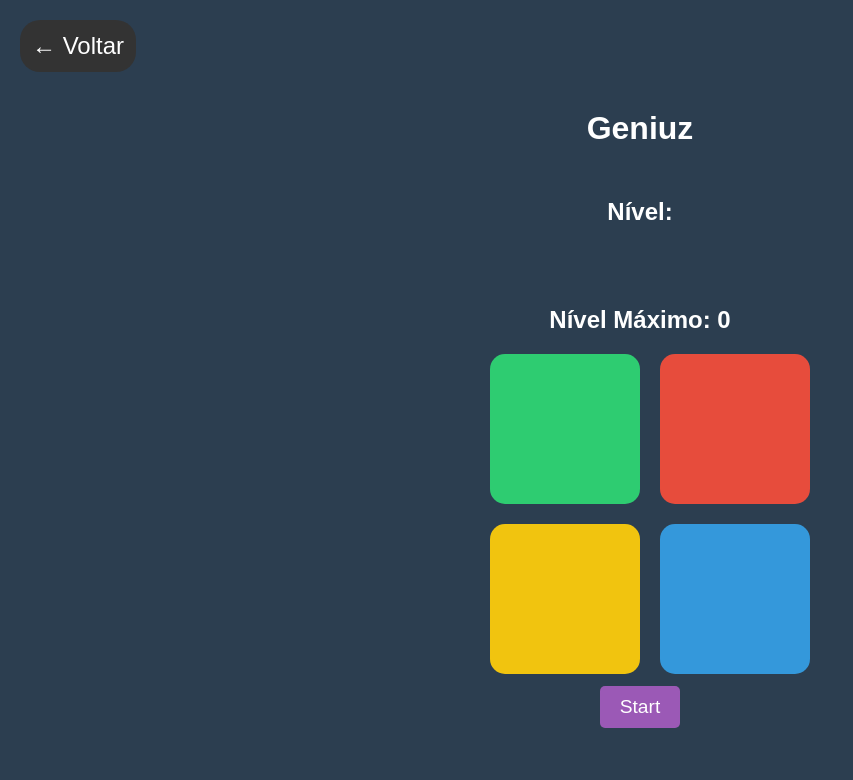
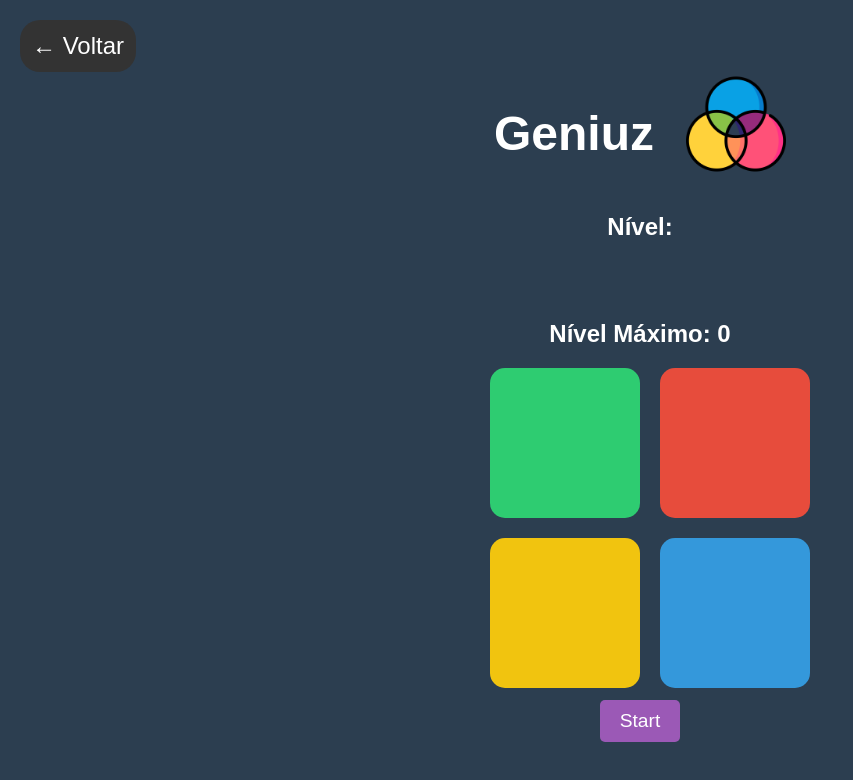
Before and after one commit to RafaelGracianoRibeiro/mbragames, a plain HTML site: page geniuz/index.html in a window 1280 px wide. Shown: the whole page, without its empty margins (0-853 px from the left). Drawn offline with Linux system fonts and the light colour scheme.

```diff
--- a/flappybirdgame/css/style.css
+++ b/flappybirdgame/css/style.css
@@ -64,6 +64,7 @@
 	left: 0;
 	margin: 10px;
 	font-family: Arial, Helvetica, sans-serif;
+	z-index: 10000;
 }
 
 .score_val {
--- a/geniuz/index.html
+++ b/geniuz/index.html
@@ -5,12 +5,18 @@
     <meta name="viewport" content="width=device-width, initial-scale=1.0">
     <title>Geniuz</title>
     <link rel="stylesheet" href="main.css">
+    <link rel="icon" href="colour.png" type="image/png">
 </head>
 <body>
     <a href="../index.html" class="back-arrow">&larr; Voltar</a>
-    <h1>Geniuz</h1>
+    <header>
+        <h1>Geniuz</h1>
+        <img src="colour.png" alt="">
+    </header>
+
     <h2>Nível: <span id="level"></span><h2>
     <h2>Nível Máximo: <span id="max-level"></span></h2>
+
     <div class="game-container">
         <div class="color-box green" id="green"></div>
         <div class="color-box red" id="red"></div>
@@ -18,6 +24,7 @@
         <div class="color-box blue" id="blue"></div>
     </div>
     <button id="start-btn">Start</button>
+
     <script src="main.js"></script>
 </body>
 </html>
--- a/geniuz/main.css
+++ b/geniuz/main.css
@@ -9,8 +9,19 @@ body {
     color: white;
 }
 
+header{
+    display: flex;
+    align-items: flex-start;
+    text-align: center;
+}
+
+header img{
+    max-width: 100px;
+}
+
 h1 {
-    margin-bottom: 2rem;
+    font-size: 3rem;
+    margin-right: 32px;
 }
 
 .game-container {
--- a/geniuz/main.js
+++ b/geniuz/main.js
@@ -3,6 +3,7 @@ let clickedOrder = [];//Ordem clicada pelo jogador
 let score = 0;//Pontuação do jogador
 let level = document.querySelector('#level');//Level do jogador
 let maxLevel = document.querySelector('#max-level');//Maior level alcançado
+
 
 //Variável para controlar o turno do jogador
 let playerPlays = false;
@@ -123,4 +124,6 @@ colors.forEach((color, index) => {
     });
 });
 
+
+
 loadMaxLevel();
```
Also changed, not shown: geniuz/colour.png (added).
